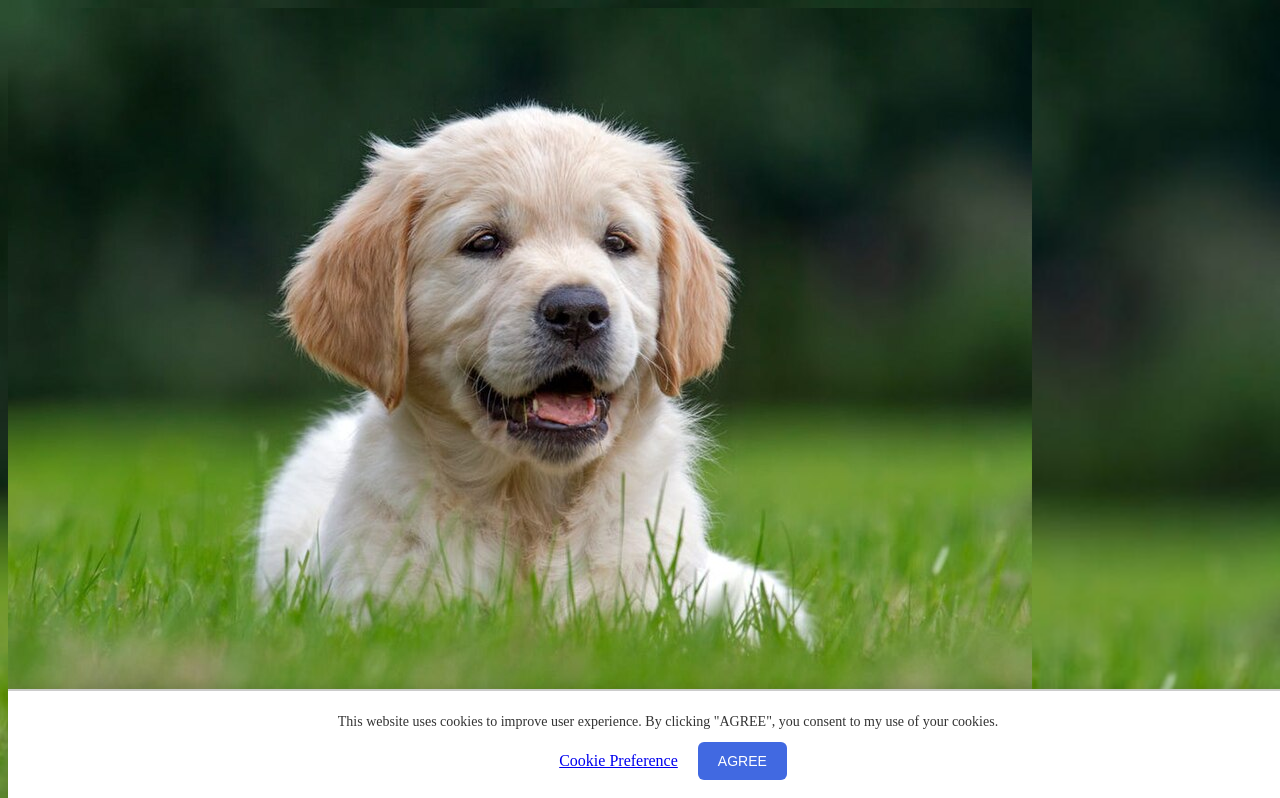
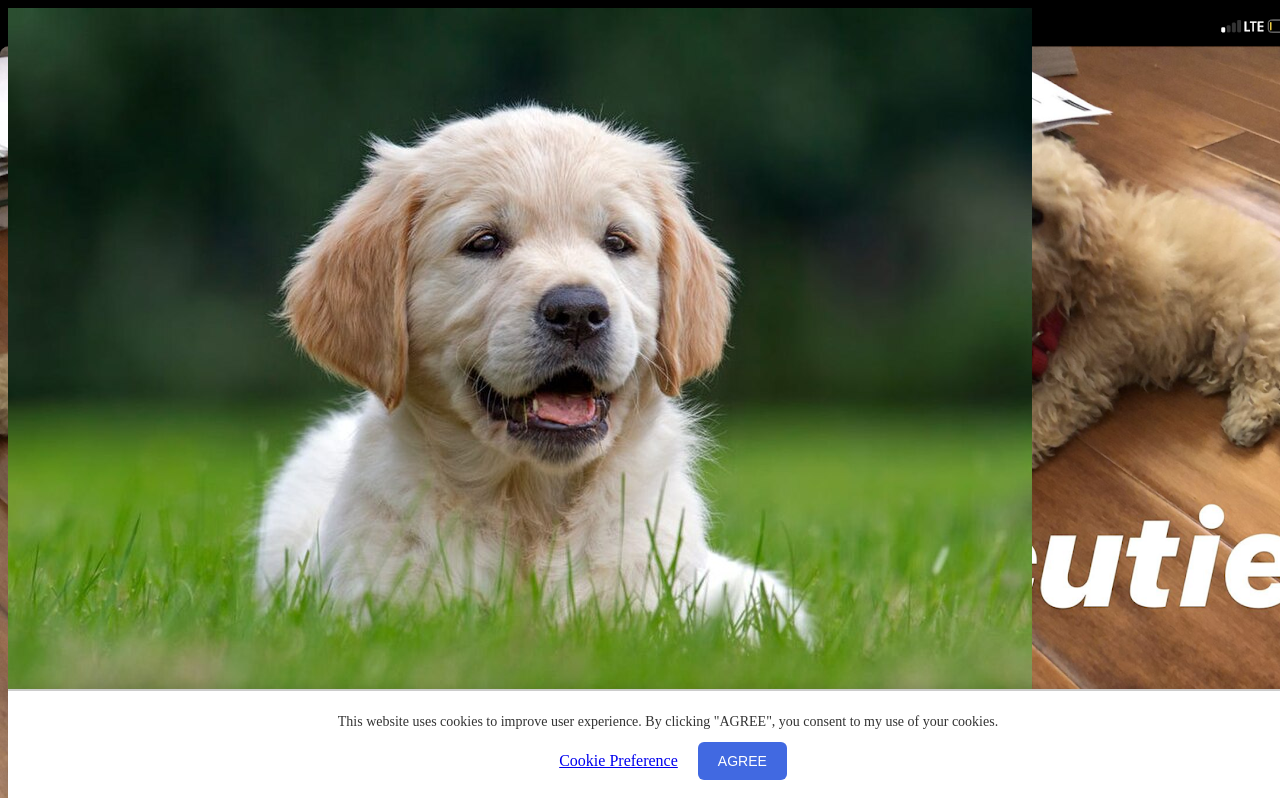
Before and after one commit to cadond/cadond.github.io, a plain HTML site: page index.html in a window 1280 px wide. Shown: the top 798 px of the page. Drawn offline with Linux system fonts and the light colour scheme; files whose address does not match are found by name.

Commit message:
random dog - > now its bijou
all rights belong to bijou and sid inc.

```diff
--- a/index.html
+++ b/index.html
@@ -5,8 +5,8 @@
 <head>
     <style>
         body {
-            background-image: url('images/Dog_Breeds.jpg');
-            background-size: cover;
+            background-image: url('images/bijou.PNG');
+            background-size: auto;
         }
     </style>
 </head>
```
Also changed, not shown: images/bijou.PNG (added).
